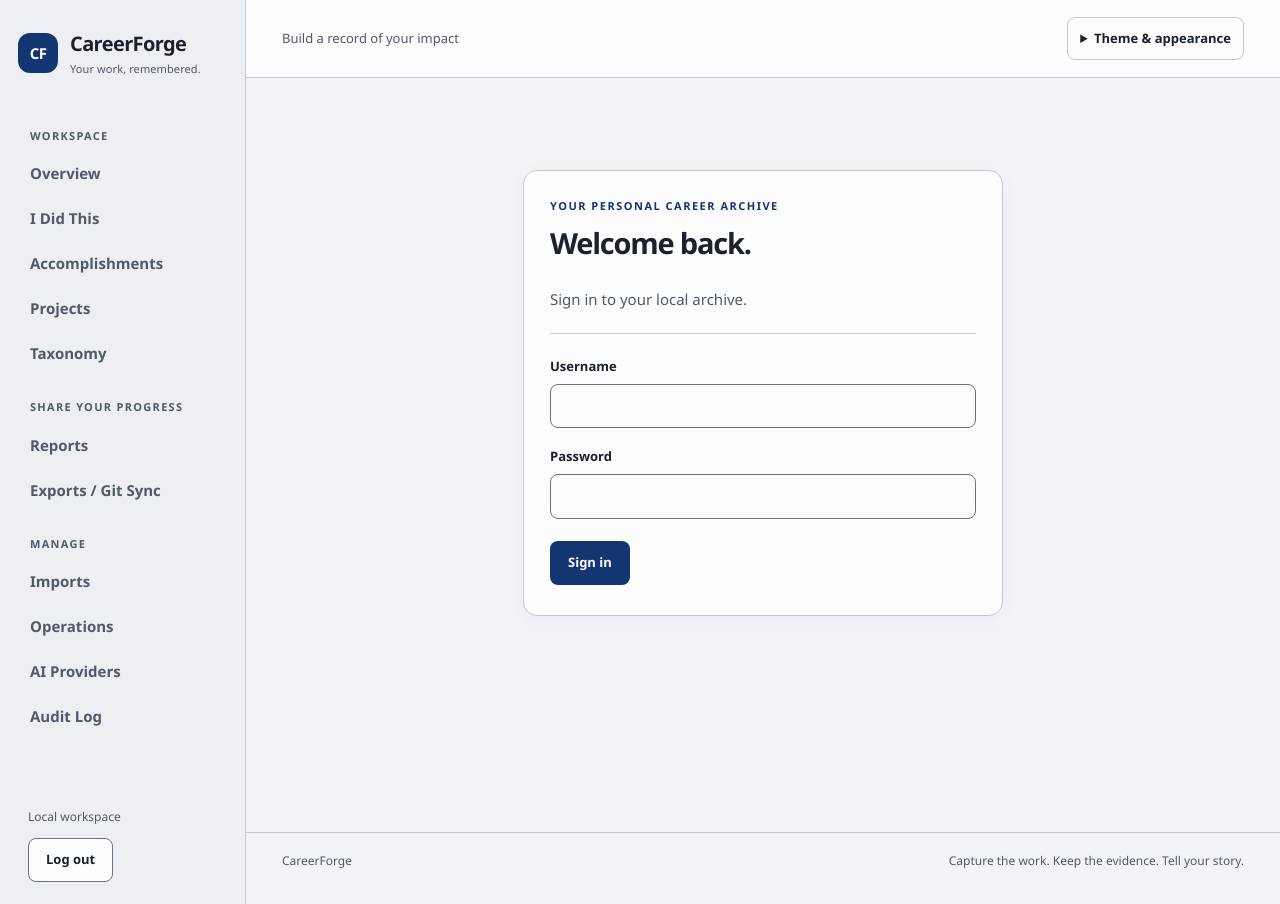
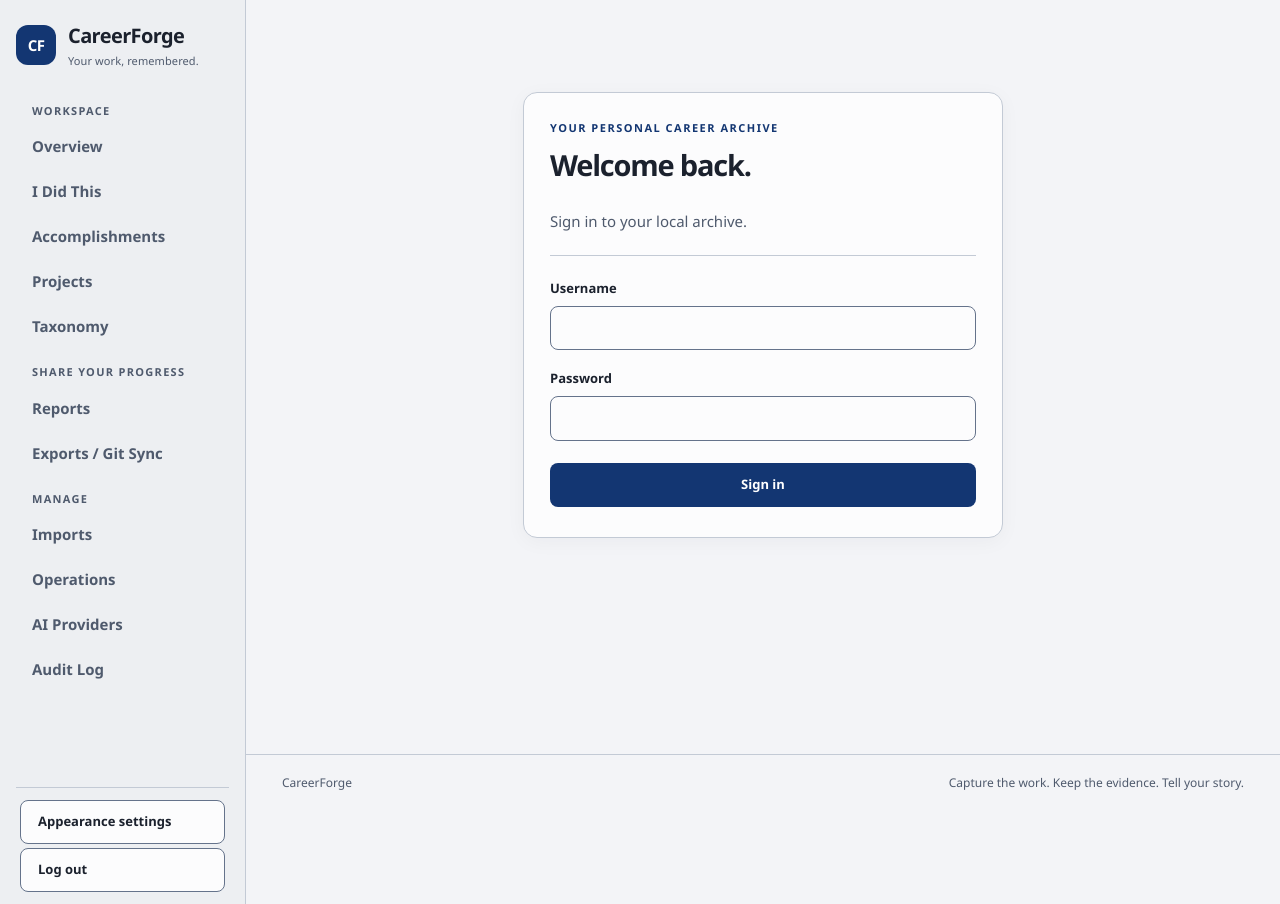
Before and after one commit to tbrigham75/CareerForge, a FastAPI app: page /login in a window 1280 px wide. Run offline with FastAPI, Linux system fonts and the light colour scheme; the visitor is signed in with stand-in values (Sample User, id 1).

Commit message:
fix: correct login contrast and navigation layout

```diff
--- a/backend/app/static/app.css
+++ b/backend/app/static/app.css
@@ -41,26 +41,31 @@
 ::selection { background: var(--accent); color: var(--on-accent); }
 .skip-link { position: fixed; top: -100px; left: 16px; z-index: 100; padding: 12px; background: var(--panel); }
 .skip-link:focus { top: 12px; }
-.sidebar { width: 246px; position: fixed; inset: 0 auto 0 0; display: flex; flex-direction: column; padding: 28px 18px 18px; background: var(--sidebar); border-right: 1px solid var(--line); overflow-y: auto; }
+.sidebar { width: 246px; position: fixed; inset: 0 auto 0 0; display: flex; flex-direction: column; padding: 20px 16px 12px; background: var(--sidebar); color: var(--ink); border-right: 1px solid var(--line); }
 .brand { display: flex; align-items: center; gap: 12px; color: var(--ink); text-decoration: none; font-weight: 750; font-size: 20px; letter-spacing: -.6px; }
 .brand small { display: block; font-size: 11px; font-weight: 500; letter-spacing: .1px; color: var(--muted); }
 .brand-mark { display: grid; place-items: center; width: 40px; height: 40px; border-radius: 12px; background: var(--accent); color: var(--on-accent); font-size: 15px; }
-.navigation { margin-top: 25px; }
-.navigation > summary { display: none; }
-.nav-heading { margin: 24px 12px 8px; color: var(--muted); font-size: 11px; font-weight: 750; text-transform: uppercase; letter-spacing: 1.3px; }
+.navigation { margin-top: 16px; flex: 1 1 auto; min-height: 0; overflow-y: auto; padding: 0 4px 8px; }
+.nav-toggle { display: none; }
+[hidden] { display: none !important; }
+.brand { flex-shrink: 0; }
+.nav-heading { margin: 16px 12px 6px; color: var(--muted); font-size: 11px; font-weight: 750; text-transform: uppercase; letter-spacing: 1.3px; }
 nav a { display: block; margin: 3px 0; padding: 9px 12px; border-radius: var(--radius-sm); color: var(--muted); text-decoration: none; font-weight: 600; }
 nav a:hover { background: var(--subtle); color: var(--ink); }
 nav a[aria-current] { color: var(--accent); background: var(--accent-soft); box-shadow: inset 3px 0 var(--accent); }
-.sidebar-footer { margin-top: auto; padding: 24px 10px 0; display: flex; flex-wrap: wrap; align-items: center; gap: 8px; }
+.sidebar-footer { flex: 0 0 auto; border-top: 1px solid var(--line); padding: 12px 4px 0; display: grid; gap: 4px; }
+.sidebar-footer button { width: 100%; margin: 0; text-align: left; justify-content: flex-start; }
+.sidebar-footer .inline { margin: 0; }
 .local-label { font-size: 12px; color: var(--muted); }
 .workspace .app-body { margin-left: 246px; }
 .topbar { min-height: 78px; padding: 16px 36px; display: flex; justify-content: space-between; align-items: center; gap: 16px; border-bottom: 1px solid var(--line); background: var(--panel); }
 .topbar-label { font-size: 13px; color: var(--muted); }
-.preferences { position: relative; z-index: 20; }
+.preferences { width: min(420px, calc(100vw - 32px)); max-height: calc(100dvh - 32px); overflow: auto; padding: 0; border: 1px solid var(--line); border-radius: var(--radius); background: var(--panel); color: var(--ink); box-shadow: var(--shadow-raised); }
+.preferences::backdrop { background: #0008; }
 summary { cursor: pointer; padding: 10px 12px; border-radius: var(--radius-sm); font-weight: 600; }
 summary:hover { background: var(--subtle); }
 .preferences > summary { border: 1px solid var(--line); font-size: 13px; white-space: nowrap; }
-.preferences-panel { position: absolute; right: 0; top: calc(100% + 12px); width: 290px; padding: 22px; border: 1px solid var(--line); background: var(--panel); border-radius: var(--radius); box-shadow: var(--shadow-raised); }
+.preferences-panel { padding: 24px; background: var(--panel); color: var(--ink); }
 .preferences-panel p { margin: 6px 0 16px; font-size: 13px; }
 .preferences-panel label { margin: 14px 0 0; }
 main { max-width: 1240px; margin: auto; padding: 38px clamp(20px, 3.5vw, 54px) 60px; min-height: calc(100vh - 150px); }
@@ -91,7 +96,7 @@
 input[type="file"] { padding: 8px; }
 input::file-selector-button { background: var(--subtle); color: var(--ink); border: 0; padding: 5px 10px; border-radius: 4px; margin-right: 10px; }
 [aria-invalid="true"] { border: 2px solid var(--danger); }
-button, .button { display: inline-flex; align-items: center; justify-content: center; min-height: 44px; padding: 10px 17px; margin: 4px 6px 4px 0; border: 1px solid transparent; border-radius: var(--radius-sm); background: var(--accent); color: var(--on-accent); font: 650 13px/1.5 var(--font); text-decoration: none; cursor: pointer; transition: background 120ms, box-shadow 120ms; }
+button, .button { display: inline-flex; align-items: center; justify-content: center; min-height: 44px; padding: 10px 17px; margin: 4px 6px 4px 0; border: 1px solid transparent; border-radius: var(--radius-sm); background: var(--accent); color: var(--on-accent); font: 650 13px/1.5 var(--font); text-decoration: none; cursor: pointer; transition: box-shadow 120ms; }
 button:hover, .button:hover { background: var(--accent-hover); color: var(--on-accent); box-shadow: var(--shadow); }
 button:active, .button:active { box-shadow: inset 0 2px 4px #0003; }
 button.secondary, .button.secondary { background: var(--panel); color: var(--ink); border-color: var(--field-border); }
@@ -134,6 +139,14 @@
 .empty-state { text-align: center; padding: 48px 24px; border: 1px dashed var(--field-border); border-radius: var(--radius); }
 .auth-card { max-width: 480px; margin: 6vh auto; }
 .auth-card h1 { font-size: 29px; }
+.auth-card, .auth-card form, .auth-card label { color: var(--ink); }
+.auth-card input { background: var(--panel); color: var(--ink); caret-color: var(--ink); }
+input:autofill { background: var(--panel); color: var(--ink); }
+input:-webkit-autofill, input:-webkit-autofill:hover, input:-webkit-autofill:focus { -webkit-text-fill-color: var(--ink); caret-color: var(--ink); box-shadow: inset 0 0 0 1000px var(--panel); }
+.guest main { min-height: 0; padding-bottom: 0; }
+.guest .auth-card { margin: clamp(24px, 8vh, 80px) auto 20px; }
+.guest-preferences { text-align: center; margin: 0 auto 40px; }
+.auth-card button { width: 100%; }
 .path-control { display: flex; flex-wrap: wrap; align-items: center; gap: 8px; margin-bottom: 16px; }
 .path-control input { flex: 1 1 180px; min-width: 0; margin: 0; }
 .path-control button { flex: 0 0 auto; margin: 0; }
@@ -151,7 +164,8 @@
   .sidebar { position: static; width: auto; padding: 16px 20px; border-right: 0; border-bottom: 1px solid var(--line); }
   .workspace .app-body { margin-left: 0; }
   .navigation { margin-top: 12px; }
-  .navigation > summary { display: list-item; }
+  .nav-toggle { display: inline-flex; align-self: flex-start; margin-top: 12px; }
+  .navigation { max-height: 50vh; flex: none; }
   .sidebar-footer { padding: 12px 0 0; }
   .topbar { padding: 12px 20px; min-height: 65px; }
   main { padding-top: 26px; }
@@ -159,7 +173,7 @@
 @media (max-width: 540px) {
   .topbar-label { display: none; }
   .topbar { justify-content: flex-end; }
-  .preferences-panel { width: min(290px, calc(100vw - 40px)); }
+  .preferences-panel { padding: 20px; }
   .panel, main form:not(.inline) { padding: 18px; }
   .panel form:not(.inline) { padding: 18px 0 0; }
   .page-heading { align-items: flex-start; flex-direction: column; }
--- a/backend/app/static/app.js
+++ b/backend/app/static/app.js
@@ -11,16 +11,22 @@
   theme.addEventListener('change', updateTheme);
   appearance.addEventListener('change', updateTheme);
   const menu = document.querySelector('.navigation');
+  const toggle = document.querySelector('.nav-toggle');
   const mobile = matchMedia('(max-width: 900px)');
-  function resizeNavigation() { if (menu) menu.open = !mobile.matches; }
+  function resizeNavigation() {
+    if (!menu) return;
+    menu.hidden = mobile.matches;
+    toggle.setAttribute('aria-expanded', String(!menu.hidden));
+  }
+  toggle?.addEventListener('click', () => {
+    menu.hidden = !menu.hidden;
+    toggle.setAttribute('aria-expanded', String(!menu.hidden));
+  });
   mobile.addEventListener('change', resizeNavigation);
   resizeNavigation();
-  document.addEventListener('keydown', event => {
-    if (event.key === 'Escape') document.querySelectorAll('.preferences[open]').forEach(item => {
-      item.open = false;
-      item.querySelector('summary').focus();
-    });
-  });
+  const appearanceDialog = document.querySelector('.preferences');
+  document.querySelectorAll('.appearance-trigger').forEach(button => button.addEventListener('click', () => appearanceDialog.showModal()));
+  document.querySelector('[data-close-appearance]').addEventListener('click', () => appearanceDialog.close());
   const heading = document.querySelector('main h1');
   if (heading) document.title = `${heading.textContent.trim()} · CareerForge`;
   document.querySelectorAll('main table').forEach(table => {
--- a/backend/app/templates/base.html
+++ b/backend/app/templates/base.html
@@ -2,21 +2,21 @@
 <html lang="en"><head>
 <meta charset="utf-8"><meta name="viewport" content="width=device-width,initial-scale=1">
 <title>{% block title %}CareerForge{% endblock %}</title>
-<script src="/static/theme.js"></script><link rel="stylesheet" href="/static/app.css"><script src="/static/app.js" defer></script>
+<script src="/static/theme.js?v=20261007b"></script><link rel="stylesheet" href="/static/app.css?v=20261007b"><script src="/static/app.js?v=20261007b" defer></script>
 </head><body class="{{ 'workspace' if user_id else 'guest' }}">
 <a class="skip-link" href="#main">Skip to content</a>
 {% if user_id %}<aside class="sidebar">
 <a class="brand" href="/dashboard"><span class="brand-mark" aria-hidden="true">CF</span><span>CareerForge<small>Your work, remembered.</small></span></a>
-<details class="navigation" open><summary>Workspace navigation</summary><nav aria-label="Main navigation">
+<button type="button" class="secondary nav-toggle" aria-expanded="false" aria-controls="workspace-nav">Menu</button><nav id="workspace-nav" class="navigation" aria-label="Main navigation">
 {% set groups = [('Workspace', [('/dashboard', 'Overview'), ('/capture', 'I Did This'), ('/accomplishments', 'Accomplishments'), ('/projects', 'Projects'), ('/taxonomy', 'Taxonomy')]), ('Share your progress', [('/reports', 'Reports'), ('/exports', 'Exports / Git Sync')]), ('Manage', [('/imports', 'Imports'), ('/operations', 'Operations'), ('/providers', 'AI Providers'), ('/audit', 'Audit Log')])] %}
 {% for heading, links in groups %}<p class="nav-heading">{{ heading }}</p>{% for url, label in links %}<a href="{{ url }}" {% if request.url.path == url or request.url.path.startswith(url + '/') %}aria-current="page"{% endif %}>{{ label }}</a>{% endfor %}{% endfor %}
-</nav></details>
-<div class="sidebar-footer"><span class="local-label">Local workspace</span><form class="inline" action="/logout" method="post"><input type="hidden" name="csrf" value="{{ csrf_token }}"><button class="secondary">Log out</button></form></div>
+</nav>
+<div class="sidebar-footer"><button type="button" class="secondary appearance-trigger">Appearance settings</button><form class="inline" action="/logout" method="post"><input type="hidden" name="csrf" value="{{ csrf_token }}"><button class="secondary">Log out</button></form></div>
 </aside>{% endif %}
-<div class="app-body"><header class="topbar"><span class="topbar-label">{{ 'Build a record of your impact' if user_id else 'CareerForge · Your personal career archive' }}</span>
-<details class="preferences"><summary>Theme &amp; appearance</summary><div class="preferences-panel"><h2>Make it yours</h2><p class="muted">Saved in this browser.</p>
+<div class="app-body">
+<main id="main" tabindex="-1">{% if error %}<p class="notice error" role="alert"><strong>Unable to complete request.</strong> {{ error }}</p>{% endif %}{% if message %}<p class="notice success" role="status">{{ message }}</p>{% endif %}{% block content %}{% endblock %}</main>
+{% if not user_id %}<div class="guest-preferences"><button type="button" class="secondary appearance-trigger">Appearance settings</button></div>{% endif %}
+<footer class="page-footer">CareerForge <span>Capture the work. Keep the evidence. Tell your story.</span></footer></div><dialog class="preferences" aria-labelledby="appearance-title"><div class="preferences-panel"><div class="page-heading"><h2 id="appearance-title">Appearance</h2><button type="button" class="secondary" data-close-appearance>Done</button></div><p class="muted">Saved in this browser.</p>
 <label for="theme-choice">Color theme</label><select id="theme-choice"><option value="slate">Slate</option><option value="ocean">Ocean</option><option value="emerald">Emerald</option><option value="violet">Violet</option><option value="amber">Amber</option><option value="rose">Rose</option></select>
 <label for="appearance-choice">Appearance</label><select id="appearance-choice"><option value="system">System</option><option value="light">Light</option><option value="dark">Dark</option></select><p id="theme-feedback" class="muted" role="status"></p>
-</div></details></header>
-<main id="main" tabindex="-1">{% if error %}<p class="notice error" role="alert"><strong>Unable to complete request.</strong> {{ error }}</p>{% endif %}{% if message %}<p class="notice success" role="status">{{ message }}</p>{% endif %}{% block content %}{% endblock %}</main>
-<footer class="page-footer">CareerForge <span>Capture the work. Keep the evidence. Tell your story.</span></footer></div></body></html>
+</div></dialog></body></html>
```
Also changed, not shown: docs/ui-design.md (+2 -1 lines), scripts/ui_check.py (+25 -7 lines).
